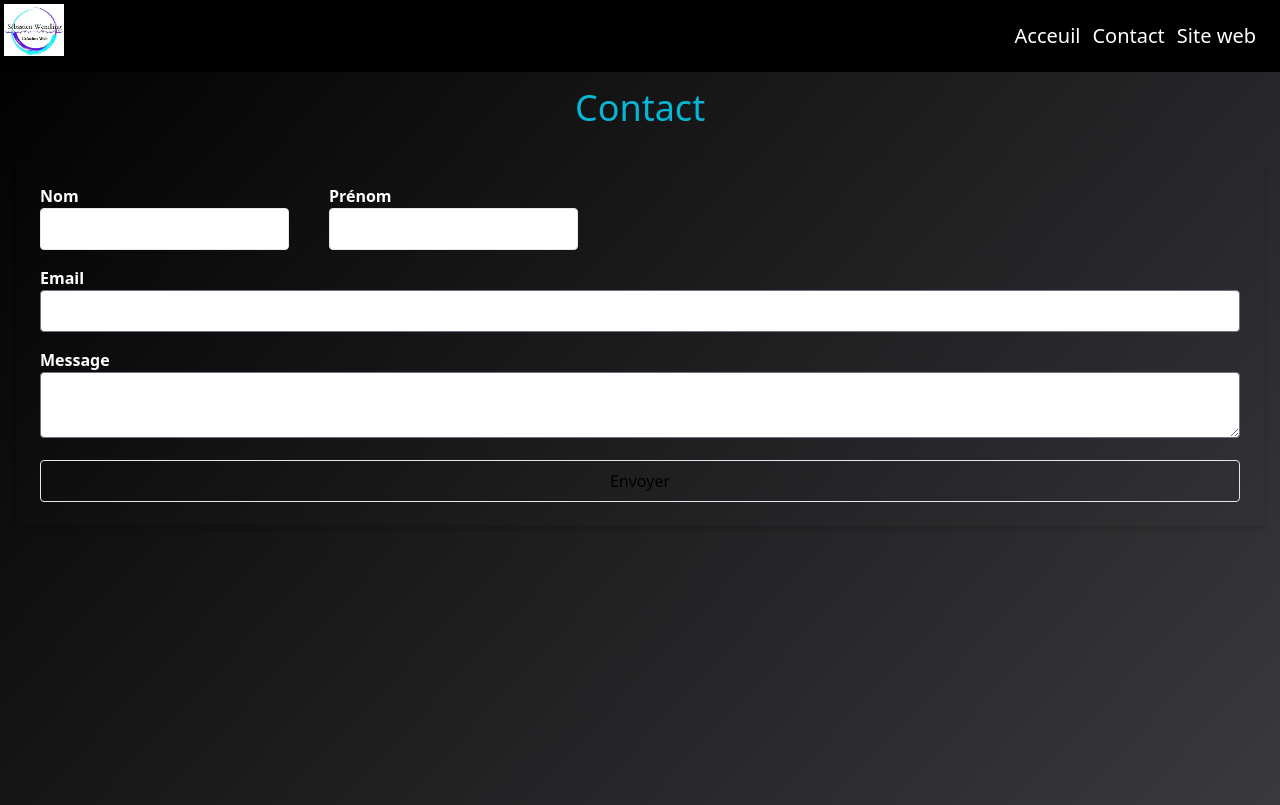
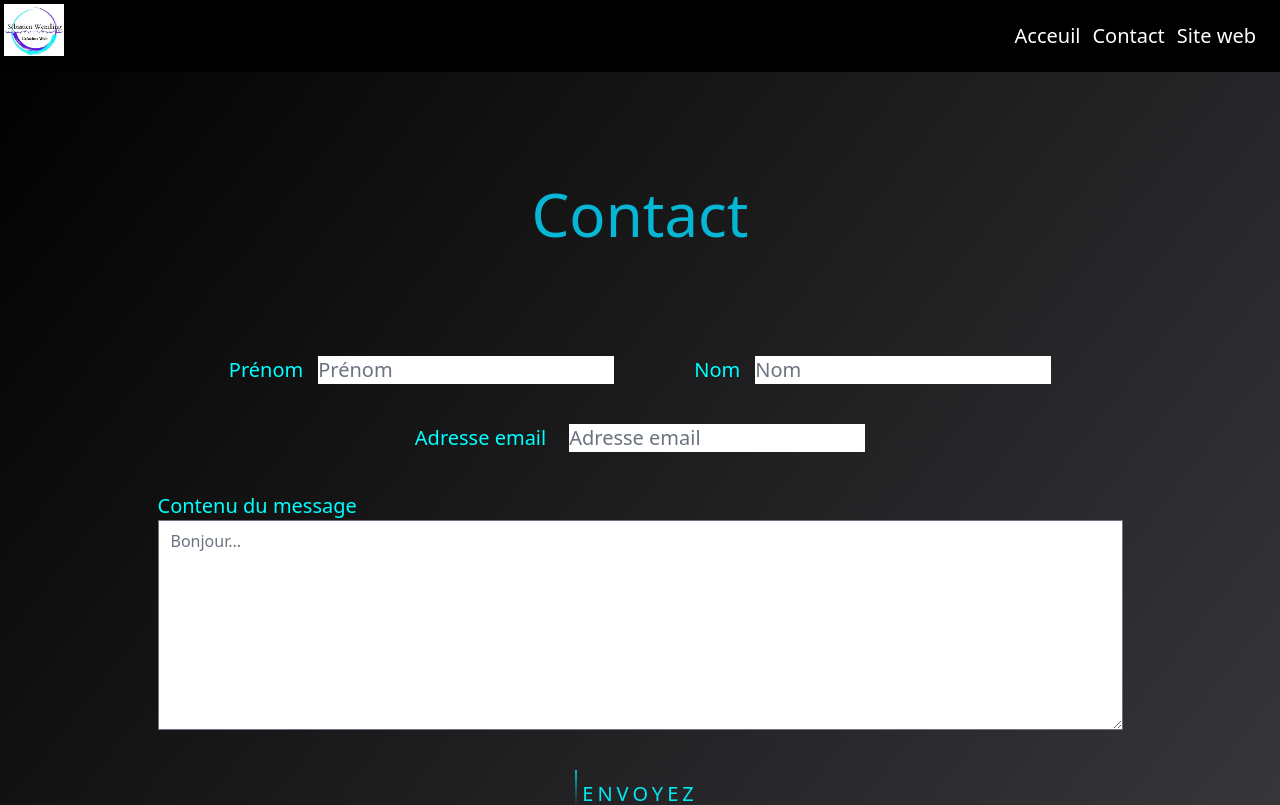
Before and after one commit to seb34110/portfolio, a Next.js app: page /contact in a window 1280 px wide. Shown: the top 805 px of the page. Built offline with nearby package versions, Linux system fonts and the light colour scheme.

Commit message:
modif contact

```diff
--- a/src/pages/api/contact.ts
+++ b/src/pages/api/contact.ts
@@ -1,14 +1,14 @@
 // Librairie
 import sgMail from "@sendgrid/mail";
 
-export default async function handler(req, res) {
+export default function handler(req, res) {
   if (req.method !== "POST") {
     res.status(405).json({ message: "INVALID_METHOD" });
     return;
   }
 
   // Variables
-  const { nom, prenom, email, contenu } = req.body;
+  const { prenom, nom, email, contenu } = req.body;
 
   if (!prenom || !nom || !email || !contenu) {
     res.status(400).json({ message: "INVALID_PARAMETER" });
@@ -30,10 +30,10 @@ export default async function handler(req, res) {
     .replace(/\n/g, "<br>")
     .replace(/\r/g, "<br>")
     .replace(/\t/g, "<br>")
-    .replace(/<(?!br\s*\/?)[^>]+>/g, ""); // supprime tout le html en autorisant uniquement les balises <br>
+    .replace(/<(?!br\s*\/?)[^>]+>/g, "");
 
   // Donner la clé API
-  sgMail.setApiKey(process.env.SENDGRID_API_KEY);
+  sgMail.setApiKey(process.env.KEY_SENDGRID);
 
   // Création du message
   const sendGridMail = {
@@ -41,23 +41,24 @@ export default async function handler(req, res) {
     from: "sebastienwendling@orange.fr",
     templateId: "d-ece79ca715dc48f3a586580859e04143",
     dynamic_template_data: {
+      prenom: prenom,
       nom: nom,
-      prenom: prenom,
       email: email,
       contenu: message,
     },
   };
-
+  // SendGrid
+  (async () => {
     try {
       await sgMail.send(sendGridMail);
       res.status(200).json({
         message: "EMAIL_SENDED_SUCCESSFULLY",
       });
-  } catch (error) {
-    console.error("Error with SendGrid:", error);
+    } catch {
       res.status(500).json({
         message: "ERROR_WITH_SENDGRID",
-      error: error.message,
       });
+      return;
     }
+  })();
 }
--- a/src/pages/components/ContactForm.tsx
+++ /dev/null
@@ -1,140 +0,0 @@
-import { NeonButton } from "../components/neonButton";
-import {
-  useForm,
-  SubmitHandler,
-  Controller,
-  FieldValues,
-} from "react-hook-form";
-
-interface FormData {
-  nom: string;
-  prenom: string;
-  email: string;
-  message: string;
-}
-
-export const ContactForm: React.FC = () => {
-  const {
-    handleSubmit,
-    control,
-    formState: { errors },
-  } = useForm<FormData>({
-    defaultValues: {
-      nom: "", // Ajoutez ces lignes pour définir des valeurs par défaut
-      prenom: "",
-      email: "",
-      message: "",
-    },
-  });
-
-  const onSubmit: SubmitHandler<FormData> = async (data) => {
-    try {
-      const response = await fetch("/api/contact", {
-        method: "POST",
-        headers: {
-          "Content-Type": "application/json",
-        },
-        body: JSON.stringify(data),
-      });
-
-      const result = await response.json();
-
-      if (!response.ok) {
-        console.log("error");
-      } else {
-        console.log("ok");
-      }
-    } catch (error) {
-      console.error("An error occurred", error);
-    }
-  };
-
-  return (
-    <>
-      <div className="container mx-auto my-8 p-6 bg-gray rounded shadow-md">
-        <form onSubmit={handleSubmit(onSubmit)} className="grid gap-4">
-          <section className="flex grid-rows-2 gap-10">
-            <div>
-              <label className="block text-white font-bold">Nom</label>
-              <Controller
-                name="nom"
-                control={control}
-                render={({ field }) => (
-                  <input {...field} className="w-full p-2 border rounded" />
-                )}
-                rules={{ required: "Ce champ est requis" }}
-              />
-              {errors.nom && (
-                <p className="text-red-500">{errors.nom.message}</p>
-              )}
-            </div>
-
-            <div>
-              <label className="block text-white font-bold">Prénom</label>
-              <Controller
-                name="prenom"
-                control={control}
-                render={({ field }) => (
-                  <input {...field} className="w-full p-2 border rounded" />
-                )}
-                rules={{ required: "Ce champ est requis" }}
-              />
-              {errors.prenom && (
-                <p className="text-red-500">{errors.prenom.message}</p>
-              )}
-            </div>
-          </section>
-
-          <div>
-            <label className="block text-white font-bold">Email</label>
-            <Controller
-              name="email"
-              control={control}
-              render={({ field }) => (
-                <input
-                  {...field}
-                  type="email"
-                  className="w-full p-2 border rounded"
-                />
-              )}
-              rules={{
-                required: "Ce champ est requis",
-                pattern: {
-                  value: /\S+@\S+\.\S+/,
-                  message: "Adresse email invalide",
-                },
-              }}
-            />
-            {errors.email && (
-              <p className="text-red-500">{errors.email.message}</p>
-            )}
-          </div>
-
-          <div>
-            <label className="block text-white font-bold">Message</label>
-            <Controller
-              name="message"
-              control={control}
-              render={({ field }) => (
-                <textarea
-                  {...field}
-                  className="w-full p-2 border rounded"
-                ></textarea>
-              )}
-              rules={{ required: "Ce champ est requis" }}
-            />
-            {errors.message && (
-              <p className="text-red-500">{errors.message.message}</p>
-            )}
-          </div>
-          <div>
-            {/* Utilisez une balise button standard et spécifiez le type */}
-            <button type="submit" className="w-full p-2 border rounded">
-              Envoyer
-            </button>
-          </div>
-        </form>
-      </div>
-    </>
-  );
-};
--- a/src/pages/contact.tsx
+++ b/src/pages/contact.tsx
@@ -1,20 +1,147 @@
 import Link from "next/link";
+import { NeonButton } from "./components/neonButton";
 import { HeaderSite } from "./components/header";
 import { FooterSite } from "./components/footer";
-import { ContactForm } from "./components/contactForm";
 
-const Contact = () => {
+import Head from "next/head";
+import { useForm } from "react-hook-form";
+import { useState } from "react";
+
+function Contact() {
+  // Variables
+  const {
+    register,
+    handleSubmit,
+    reset,
+    formState: { errors },
+  } = useForm();
+
+  // States
+  const [isLoading, setIsLoading] = useState(false);
+  const [isSended, setIsSended] = useState(false);
+
+  // Méthode
+  const onSubmitHandler = async (data) => {
+    if (!isLoading) {
+      setIsLoading(true);
+
+      const response = await fetch("/api/contact", {
+        method: "POST",
+        headers: {
+          "Content-Type": "application/json",
+        },
+        body: JSON.stringify(data),
+      });
+
+      const result = await response.json();
+
+      setIsLoading(false);
+
+      if (!response.ok) {
+        console.log("error");
+      } else {
+        console.log("ok");
+        reset();
+        setIsSended(true);
+      }
+    }
+  };
+
   return (
     <>
       <HeaderSite />
-      <section>
-        <div className="container mx-auto p-4">
-          <h1 className="text-cyan-500 text-4xl text-center mb-4">Contact</h1>
-          <ContactForm />
-        </div>
-      </section>
+      <Head>
+        <title>Contact</title>
+      </Head>
+      <div className="text-xl">
+        <h1 className="mt-28 text-6xl text-cyan-500  flex justify-center">
+          Contact
+        </h1>
+
+        {/* Formulaire */}
+        <form
+          className="mt-28 w-500 mx-auto"
+          onSubmit={handleSubmit(onSubmitHandler)}
+        >
+          {isSended && (
+            <p className="text-white mb-10 flex justify-center">
+              Votre message a bien été envoyé avec succès je vous répondrez
+              rapidement.
+            </p>
+          )}
+          <div>
+            <div className="flex justify-center grid grid-cols-2 gap-20">
+              <div>
+                <label htmlFor="prenom" className="label">
+                  Prénom
+                </label>
+                <input
+                  className="text-black"
+                  placeholder="Prénom"
+                  id="prenom"
+                  {...register("prenom", {
+                    required: true,
+                  })}
+                />
+                {errors.prenom && <small>Prénom requis.</small>}
+              </div>
+              <div>
+                <label htmlFor="nom" className="label">
+                  Nom
+                </label>
+                <input
+                  className="input"
+                  placeholder="Nom"
+                  id="nom"
+                  {...register("nom", {
+                    required: true,
+                  })}
+                />
+                {errors.nom && <small>Nom requis.</small>}
+              </div>
+            </div>
+            <div className="mt-10 flex justify-center  grid grid-cols-4 gap-2">
+              <label htmlFor="email" className="label">
+                Adresse email
+              </label>
+              <input
+                className="input mb-5"
+                placeholder="Adresse email"
+                id="email"
+                {...register("email", {
+                  required: true,
+                })}
+              />
+              {errors.email && <small>email requis.</small>}
+            </div>
+          </div>
+
+          <div className="mt-5 flex justify-center">
+            <div>
+              <label htmlFor="contenu" className="flex-justify-between">
+                Contenu du message
+              </label>
+              <textarea
+                className="input flex justify-cnter"
+                rows="8"
+                cols="100"
+                placeholder="Bonjour..."
+                {...register("contenu", {
+                  required: true,
+                })}
+              ></textarea>
+              {errors.contenu && <small className="">Message requis.</small>}
+            </div>
+          </div>
+
+          <div className="flex justify-center mt-10">
+            {!isLoading && <NeonButton>Envoyez</NeonButton>}
+          </div>
+        </form>
+      </div>
       <FooterSite />
     </>
   );
-};
+}
+
 export default Contact;
--- a/src/styles/globals.css
+++ b/src/styles/globals.css
@@ -130,7 +130,7 @@ header {
   left: 0;
   width: 2px;
   height: 100%;
-  background: linear-gradient(360deg, transparent, #03e9f4);
+  background: linear-gradient(360deg, transparent, rgb(3, 233, 244));
   animation: animate4 1.5s linear infinite;
   animation-delay: 0.75s;
 }
@@ -144,3 +144,12 @@ header {
     bottom: 100%;
   }
 }
+
+label {
+  margin-right: 15px;
+  color: cyan;
+}
+small {
+  margin-left: 10px;
+  color: white;
+}
```
Also changed, not shown: 1 other file (tests, documents, lock files or other folders). Lines whose indentation alone changed are shown as unchanged.
